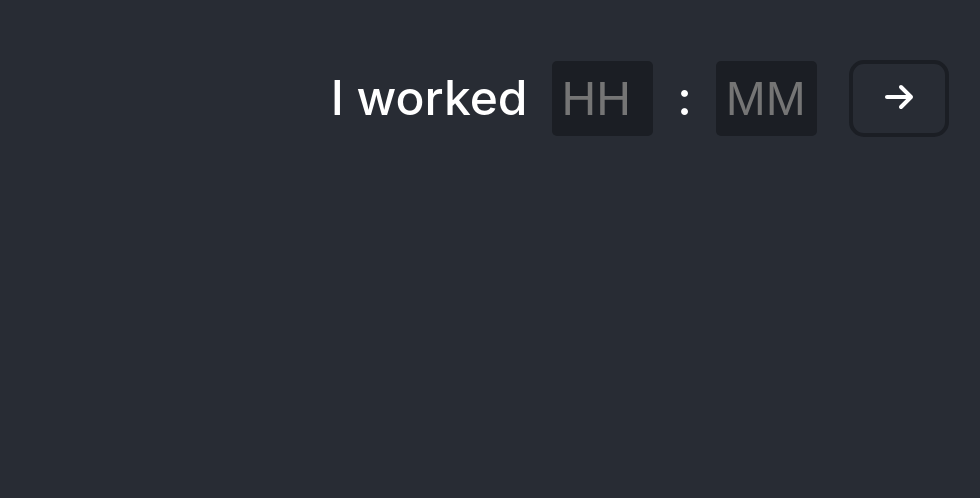
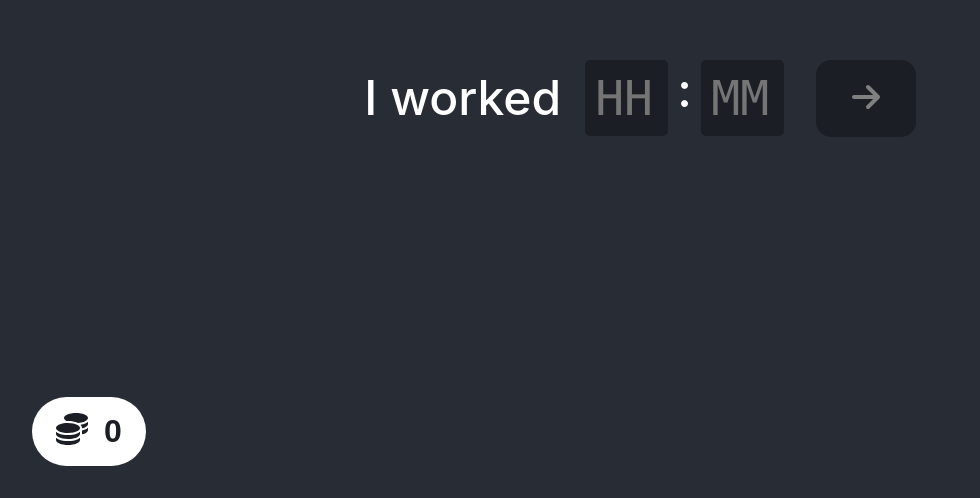
Before and after one commit to henrykaus/card-productivity, a React (Create React App) app: page / in a window 1280 px wide. Shown: the part 302-800 px from the top of the page, without its empty margins (0-980 px from the left). Built offline with nearby package versions, Linux system fonts and the light colour scheme.

Commit message:
Added dynamic gold counter

```diff
--- a/src/App.css
+++ b/src/App.css
@@ -2,6 +2,7 @@
   text-align: center;
   min-height: 100vh;
   display: flex;
+  flex-wrap: wrap;
   align-items: center;
   justify-content: center;
   color: white;
@@ -10,23 +11,14 @@
 
 .App-header {
   display: flex;
+  flex-wrap: wrap;
   gap: 0.5em;
   margin: 0;
   font-size: 3em;
   font-weight: 500;
   align-items: baseline;
+  justify-content: center;
   position: relative;
-}
-
-.App-time-input {
-  padding: 10px;
-  background-color: #1b1e24;
-  color: white;
-  border: black;
-  border-radius: 5px;
-  font-size: 1em;
-  outline: none;
-  width: 1.7em;
 }
 
 .App-go-button {
--- a/src/App.tsx
+++ b/src/App.tsx
@@ -1,23 +1,25 @@
-import React, {ReactElement, useState} from 'react';
-import { FontAwesomeIcon } from '@fortawesome/react-fontawesome'
+import React, {ReactElement, useEffect, useState} from 'react';
+import { FontAwesomeIcon } from '@fortawesome/react-fontawesome';
 import './App.css';
 import {faArrowRight} from "@fortawesome/free-solid-svg-icons";
+import {createContext} from "react";
+import GoldButton from "./GoldButton/GoldButton";
+import TimeInput, {emptyTime, Time} from "./TimeInput/TimeInput";
 
-interface Time {
-  hours: string | undefined;
-  minutes: string | undefined;
-}
-
-const emptyTime: Time = {
-  hours: undefined,
-  minutes: undefined,
-}
+const GoldContext = createContext(0);
 
 const App = (): ReactElement => {
   const [time, setTime] = useState<Time>(emptyTime);
+  const [goldCount, setGoldCount] = useState(0);
 
   const validateAndSetTime = (type: "hours" | "minutes", timeString: string) => {
-    const timeNumber = Number(timeString);
+    const filteredTimeString = timeString
+      .replaceAll('-', '')
+      .replaceAll('.', '')
+      .replaceAll('+', '')
+      .slice(0, 2);
+    const timeNumber = Number(filteredTimeString);
+
     if (isNaN(timeNumber)) {
       return;
     }
@@ -26,7 +28,7 @@ const App = (): ReactElement => {
         if (!(timeNumber < 0) && !(timeNumber > 99)) {
           setTime({
             ...time,
-            hours: timeString.slice(0, 2),
+            hours: filteredTimeString,
           })
         }
         break;
@@ -35,7 +37,7 @@ const App = (): ReactElement => {
         if (!(timeNumber < 0) && !(timeNumber > 59)) {
           setTime({
             ...time,
-            minutes: timeString.slice(0, 2),
+            minutes: filteredTimeString,
           })
         }
         break;
@@ -43,40 +45,38 @@ const App = (): ReactElement => {
     }
   }
 
+  const changeGoldCount = () => {
+    const hours = Number(time.hours);
+    const minutes = Number(time.minutes);
+    let goldToAdd = 0;
+    if (!isNaN(hours)) {
+      goldToAdd += hours * 60;
+    }
+    if (!isNaN(minutes)) {
+      goldToAdd += minutes;
+    }
+    setGoldCount(goldCount + goldToAdd);
+  }
+
   return (
+    <GoldContext.Provider value={goldCount}>
       <main className="App">
         <p className="App-header">
           I worked
-        <input
-          value={time.hours}
-          placeholder="HH"
-          type="text"
-          name="hours"
-          className="App-time-input"
-          onChange={(event) =>
-            validateAndSetTime("hours", event.target.value)
-          }
-        />
-        :
-        <input
-          value={time.minutes}
-          placeholder="MM"
-          type="text"
-          name="minute"
-          className="App-time-input"
-          onChange={(event) =>
-            validateAndSetTime("minutes", event.target.value)
-          }
-        />
+          <TimeInput time={time} onChange={validateAndSetTime} />
         </p>
         <button
           className="App-go-button"
-        disabled={Number(time.minutes) <= 0 && Number(time.hours) <= 0}
-        onClick={() => console.log(time)}
+          disabled={!(Number(time.hours) > 0) && !(Number(time.minutes) > 0)}
+          onClick={changeGoldCount}
         >
           <FontAwesomeIcon icon={faArrowRight}/>
         </button>
+        <GoldButton>
+          {goldCount}
+        </GoldButton>
       </main>
+    </GoldContext.Provider>
   );
 }
 
--- /dev/null
+++ b/src/GoldButton/GoldButton.css
@@ -0,0 +1,13 @@
+.GoldButton {
+    display: flex;
+    gap: 0.5em;
+    position: absolute;
+    bottom: 1em;
+    left: 1em;
+    background-color: white;
+    color: #1b1e24;
+    border-radius: 500px;
+    font-size: 2em;
+    padding: 0.5em 0.75em;
+    font-weight: 800;
+}
--- /dev/null
+++ b/src/GoldButton/GoldButton.tsx
@@ -0,0 +1,19 @@
+import React, {ReactElement} from 'react';
+import { FontAwesomeIcon } from '@fortawesome/react-fontawesome'
+import './GoldButton.css';
+import {faCoins} from "@fortawesome/free-solid-svg-icons";
+
+interface GoldButtonProps {
+  children: number;
+}
+
+const GoldButton = ({children}: GoldButtonProps): ReactElement => {
+  return (
+    <button className="GoldButton">
+      <FontAwesomeIcon icon={faCoins} />
+      {children}
+    </button>
+  );
+}
+
+export default GoldButton;
--- /dev/null
+++ b/src/TimeInput/TimeInput.css
@@ -0,0 +1,16 @@
+.TimeInput {
+    display: flex;
+    gap: 0.2em;
+}
+
+.TimeInput-input {
+    padding: 10px;
+    background-color: #1b1e24;
+    color: white;
+    border: black;
+    border-radius: 5px;
+    font-size: 1em;
+    outline: none;
+    width: 1.3em;
+    font-family: source-code-pro, Menlo, Monaco, Consolas, 'Courier New', monospace;
+}
--- /dev/null
+++ b/src/TimeInput/TimeInput.tsx
@@ -0,0 +1,56 @@
+import React, {ReactElement, useEffect, useRef} from 'react';
+import './TimeInput.css';
+
+export interface Time {
+  hours: string | undefined;
+  minutes: string | undefined;
+}
+
+export const emptyTime: Time = {
+  hours: undefined,
+  minutes: undefined,
+}
+
+interface TimeInputProps {
+  time: Time;
+  onChange: (type: "hours" | "minutes", value: string) => void;
+}
+
+const TimeInput = ({time, onChange}: TimeInputProps): ReactElement => {
+  const minuteRef = useRef<HTMLInputElement>(null);
+
+  useEffect(() => {
+    if (time.hours && time.hours.length >= 2) {
+      minuteRef.current?.focus();
+    }
+  }, [time.hours])
+
+  return (
+    <span className="TimeInput">
+      <input
+        value={time.hours}
+        placeholder="HH"
+        type="number"
+        name="hours"
+        className="TimeInput-input"
+        onChange={(event) =>
+          onChange("hours", event.target.value)
+        }
+      />
+      :
+      <input
+        ref={minuteRef}
+        value={time.minutes}
+        placeholder="MM"
+        type="number"
+        name="minute"
+        className="TimeInput-input"
+        onChange={(event) =>
+          onChange("minutes", event.target.value)
+        }
+      />
+    </span>
+  );
+}
+
+export default TimeInput;
--- a/src/index.css
+++ b/src/index.css
@@ -23,3 +23,8 @@ button {
 button:disabled {
   cursor: not-allowed;
 }
+
+input::-webkit-outer-spin-button,
+input::-webkit-inner-spin-button {
+  appearance: none;
+}
```
Lines whose indentation alone changed are shown as unchanged.
